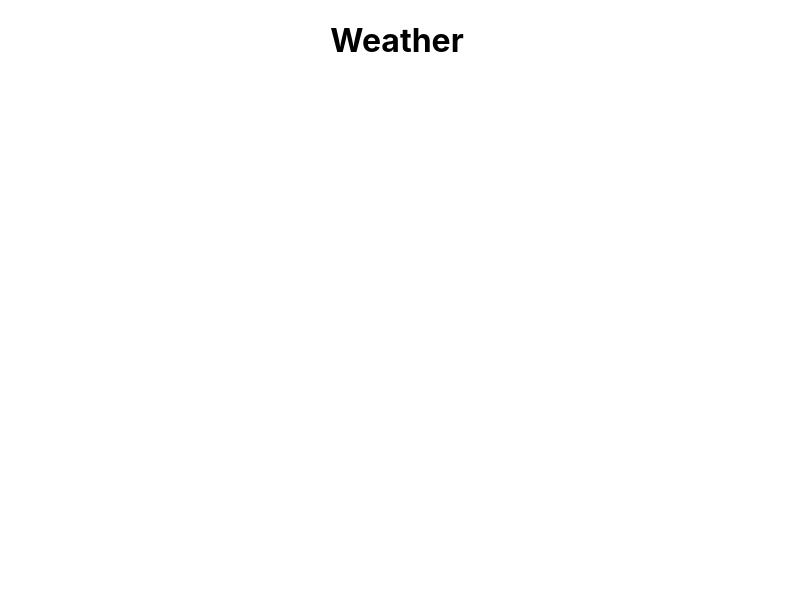
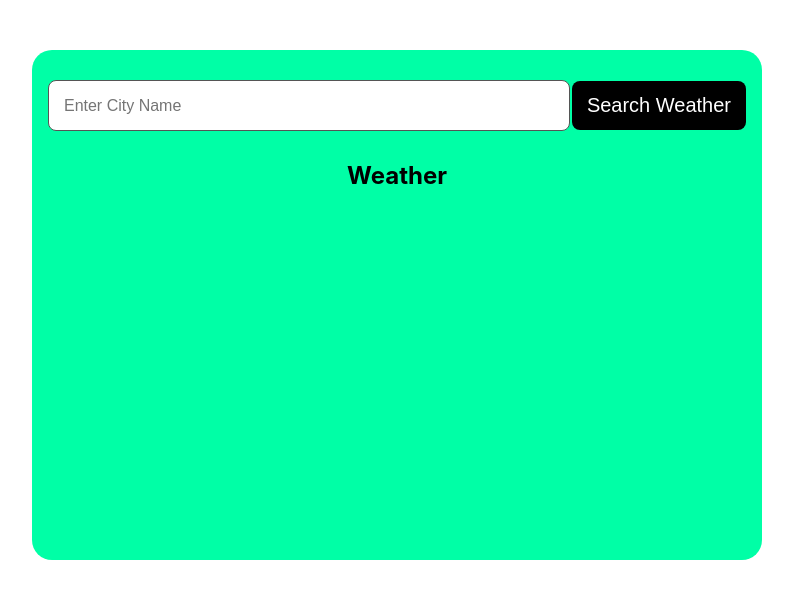
Before and after one commit to tetyanago2023/react_weather_app, a React (Create React App) app: page / in a window 1280 px wide. Shown: the top 598 px of the page, without its empty margins (243-1036 px from the left). Built offline with nearby package versions, Linux system fonts and the light colour scheme; the HTML template or start-up script is replaced by a standard one.

Commit message:
Search component was briefly created

```diff
--- a/src/App.css
+++ b/src/App.css
@@ -1,38 +1,95 @@
+body {
+  margin: 0;
+  padding: 0;
+}
+
 .App {
+  text-align: center;
+  margin: 50px auto 0px;
+  width: 90%;
+  max-width: 700px;
+  border-radius: 20px;
+  height: 470px;
+  padding: 20px 15px;
+  background: rgb(0, 255, 166);
+}
+
+.search-engine {
+  width: 100%;
+  display: flex;
+  justify-content: space-around;
+  align-items: center;
+  margin-bottom: 30px;
+  margin-top: 10px;
+}
+
+.search-engine input {
+  width: 70%;
+  height: 45px;
+  border: 1px solid;
+  border-radius: 8px;
+  padding: 2px 15px;
+  font-size: 16px;
+  outline: none;
+  background-color: #ffffff;
+  color: #555555;
+}
+
+.search-engine button {
+  border: none;
+  border-radius: 8px;
+  background-color: #000000;
+  color: #fff;
+  font-size: 20px;
+  outline: none;
+  cursor: pointer;
+  padding: 13px 15px;
+}
+
+.city-name {
+  margin-bottom: 10px;
+}
+
+.loading {
+  font-size: 60px;
+  font-weight: bolder;
+  color: #000;
+}
+
+.date {
+  font-size: 18px;
+  font-weight: 500;
+  font-style: italic;
+}
+
+.temp {
+  font-size: 64px;
+  color: #000;
+  font-weight: bold;
   text-align: center;
 }
 
-.App-logo {
-  height: 40vmin;
-  pointer-events: none;
+.description{
+  color: #000000;
+  font-size: 22px;
+  font-weight: 500;
+  margin-top: 0px;
+  margin-bottom: 20px;
 }
 
-@media (prefers-reduced-motion: no-preference) {
-  .App-logo {
-    animation: App-logo-spin infinite 20s linear;
-  }
+.weather-info{
+  display: flex;
+  justify-content: space-evenly;
+  align-items: center;
+  margin-top: 20px;
+  padding: 0px 20px;
+  font-size: 20px;
+  font-weight: bold;
+  text-align: center;
 }
 
-.App-header {
-  background-color: #282c34;
-  min-height: 100vh;
+.column{
   display: flex;
-  flex-direction: column;
   align-items: center;
-  justify-content: center;
-  font-size: calc(10px + 2vmin);
-  color: white;
+  line-height: 1px;
 }
-
-.App-link {
-  color: #61dafb;
-}
-
-@keyframes App-logo-spin {
-  from {
-    transform: rotate(0deg);
-  }
-  to {
-    transform: rotate(360deg);
-  }
-}
--- a/src/components/search/index.jsx
+++ b/src/components/search/index.jsx
@@ -1,7 +1,17 @@
-const Search = () => {
+
+const Search = ({search, setSearch, handleSearch}) => {
+
     return (
-        <div>
-            <input type="text" placeholder="Search..." />
+        <div className="search-engine">
+            <input
+                type="text"
+                className="city-search"
+                placeholder="Enter City Name"
+                name="search"
+                value={search}
+                onChange={(event) => setSearch(event.target.value)}
+            />
+            <button className="search-btn" onClick={handleSearch}>Search Weather</button>
         </div>
     );
 };
--- a/src/components/weather/index.jsx
+++ b/src/components/weather/index.jsx
@@ -1,8 +1,12 @@
+import Search from "../search";
+
 const Weather = () => {
 
     return (
         <div>
-        <h1>Weather</h1>
+            <Search />
+            <h2>Weather</h2>
+
         </div>
     );
 };
```
